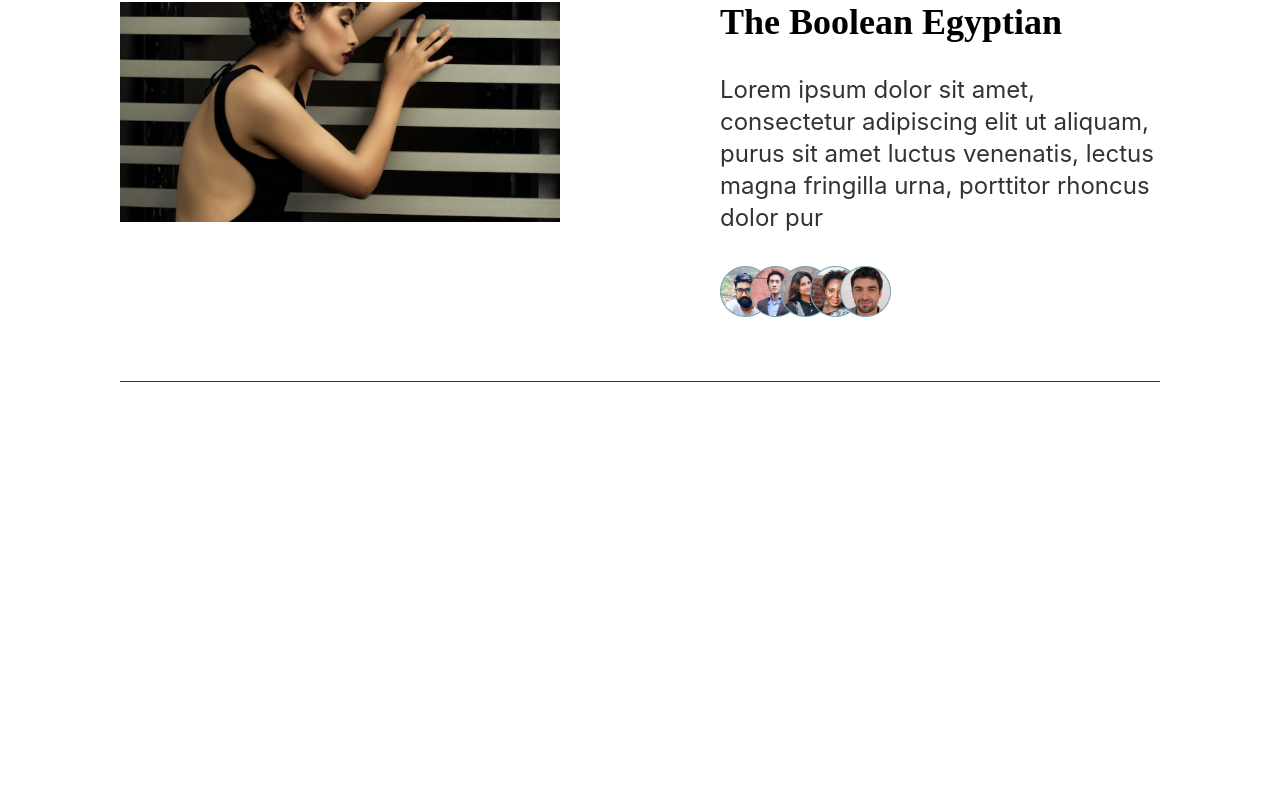
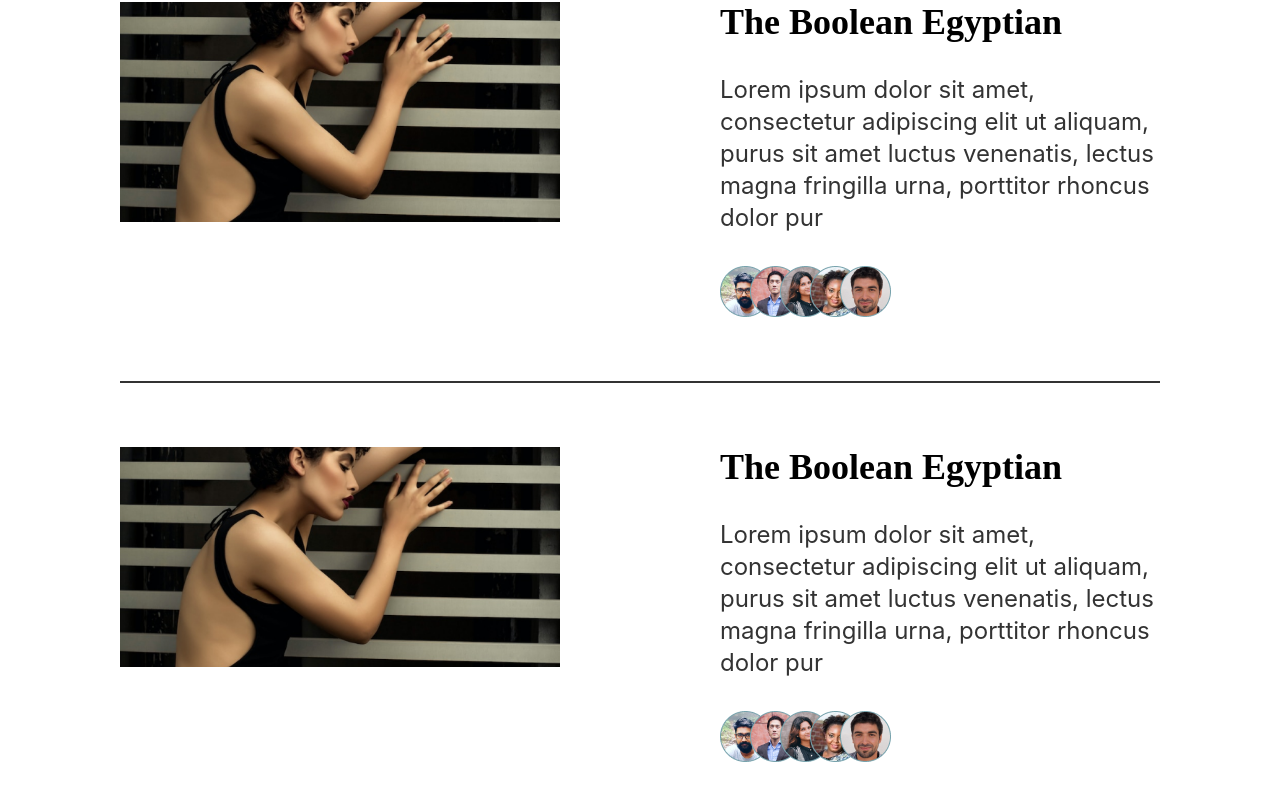
Before and after one commit to tagbochinedu/Twitter-December-Challenge-E-Commerce-, a React (Create React App) app: page / in a window 1280 px wide. Shown: the part 664-1465 px from the top of the page. Before the commit the page ends 1046 px from the top, so only its background shows below. Built offline with nearby package versions, Linux system fonts and the light colour scheme; a web font is replaced by a local one.

Commit message:
homepage incomplete

```diff
--- a/src/Pages/Home.js
+++ b/src/Pages/Home.js
@@ -28,7 +28,15 @@ const Home = () => {
             <img src={img1} alt="lady" className="w-full" />
           </div>
           <div className="w-6/12 ml-20">
-            <Hpg/>
+            <Hpg />
+          </div>
+        </div>
+        <div className="border-y-lgr border-y-[0.5px] py-16 flex justify-between">
+          <div className="w-6/12 mr-20">
+            <img src={img1} alt="lady" className="w-full" />
+          </div>
+          <div className="w-6/12 ml-20">
+            <Hpg />
           </div>
         </div>
       </div>
```
